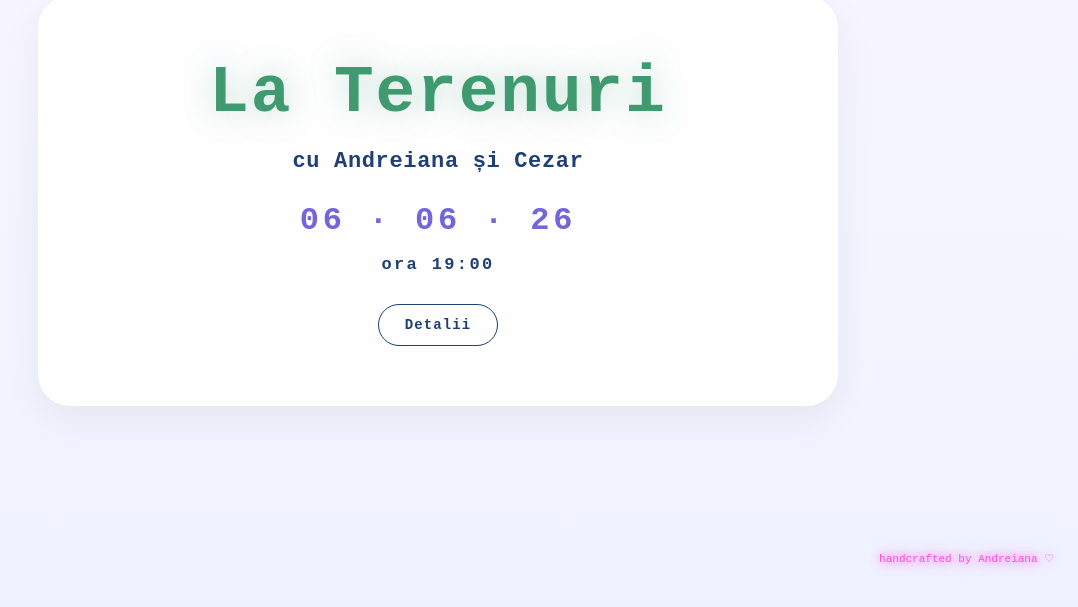
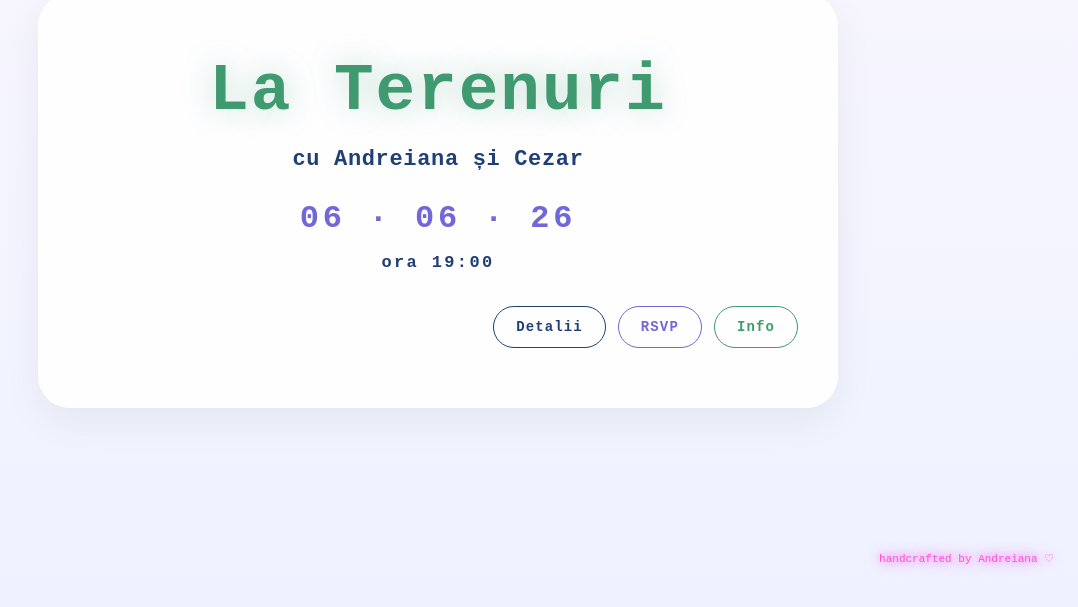
Before and after one commit to andreiana007/wed-invitation, a Next.js app: page / in a window 1280 px wide. Shown: the part 223-830 px from the top of the page, without its empty margins (202-1280 px from the left). Built offline with nearby package versions, Linux system fonts and the light colour scheme.

Commit message:
Refactor page layout and update button styles

```diff
--- a/app/page.js
+++ b/app/page.js
@@ -23,13 +23,12 @@ export default function Page() {
           boxShadow: "0 12px 40px rgba(0,0,0,0.06)",
         }}
       >
-        {/* TITLE */}
         <h1
           style={{
             fontSize: "66px",
             margin: "0 0 18px 0",
             color: "#3f9a6f",
-            fontWeight: 700, // stronger
+            fontWeight: 700,
             letterSpacing: "0.03em",
             textShadow: "0 0 30px rgba(63,154,111,0.35)",
           }}
@@ -37,7 +36,6 @@ export default function Page() {
           La Terenuri
         </h1>
 
-        {/* NAMES */}
         <div
           style={{
             fontSize: "22px",
@@ -50,7 +48,6 @@ export default function Page() {
           cu Andreiana și Cezar
         </div>
 
-        {/* DATE */}
         <div
           style={{
             fontSize: "32px",
@@ -63,25 +60,31 @@ export default function Page() {
           06 · 06 · 26
         </div>
 
-        {/* TIME */}
         <div
           style={{
             fontSize: "17px",
             color: "#1f3f75",
             letterSpacing: "0.14em",
             fontWeight: 600,
-            marginBottom: "30px",
+            marginBottom: "34px",
           }}
         >
           ora 19:00
         </div>
 
-        {/* BUTTON */}
+        <div
+          style={{
+            display: "flex",
+            justifyContent: "flex-end",
+            gap: "12px",
+            flexWrap: "wrap",
+          }}
+        >
           <a
             href="/detalii"
             style={{
               display: "inline-block",
-            padding: "12px 26px",
+              padding: "12px 22px",
               borderRadius: "999px",
               border: "1px solid #1f3f75",
               color: "#1f3f75",
@@ -89,13 +92,50 @@ export default function Page() {
               fontSize: "14px",
               fontWeight: 600,
               letterSpacing: "0.08em",
+              background: "rgba(255,255,255,0.7)",
             }}
           >
             Detalii
           </a>
+
+          <a
+            href="/rsvp"
+            style={{
+              display: "inline-block",
+              padding: "12px 22px",
+              borderRadius: "999px",
+              border: "1px solid #7266d8",
+              color: "#7266d8",
+              textDecoration: "none",
+              fontSize: "14px",
+              fontWeight: 600,
+              letterSpacing: "0.08em",
+              background: "rgba(255,255,255,0.7)",
+            }}
+          >
+            RSVP
+          </a>
+
+          <a
+            href="/info"
+            style={{
+              display: "inline-block",
+              padding: "12px 22px",
+              borderRadius: "999px",
+              border: "1px solid #3f9a6f",
+              color: "#3f9a6f",
+              textDecoration: "none",
+              fontSize: "14px",
+              fontWeight: 600,
+              letterSpacing: "0.08em",
+              background: "rgba(255,255,255,0.7)",
+            }}
+          >
+            Info
+          </a>
+        </div>
       </div>
 
-      {/* SIGNATURE */}
       <div
         style={{
           position: "absolute",
```
Lines whose indentation alone changed are shown as unchanged.
